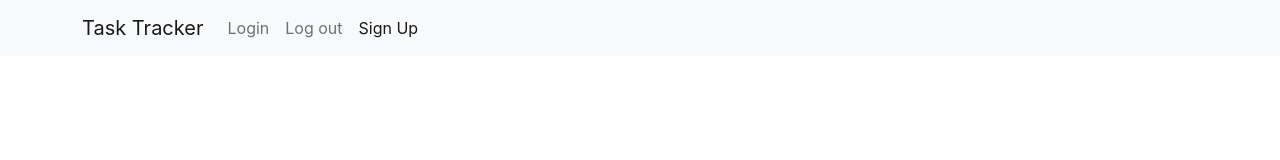
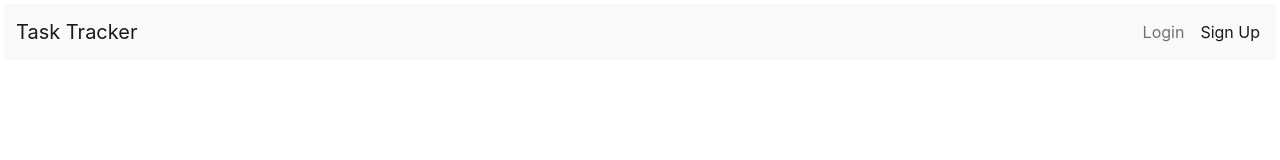
Before and after one commit to n-shen/task-tracker, a React (Create React App) app in the folder frontend/: page /register in a window 1280 px wide. Shown: the top 160 px of the page. Built offline with nearby package versions, Linux system fonts and the light colour scheme.

Commit message:
React: Revised lgoin logic and UI

```diff
--- a/frontend/src/components/Navbar.jsx
+++ b/frontend/src/components/Navbar.jsx
@@ -1,54 +1,53 @@
 import { NavLink } from "react-router-dom";
 import { useLogout } from "../hooks/useLogout";
+import { useAuthContext } from "../hooks/useAuthContext";
 
 const Navbar = () => {
   const { logout } = useLogout();
+  const { user } = useAuthContext();
   const handleLogout = () => {
     logout();
   };
 
   return (
-    <div>
-      <nav className="navbar navbar-expand-lg navbar-light bg-light">
-        <div className="container flex-md-row">
-          <NavLink to="/" key="Home" className="navbar-brand">
-            Task Tracker
-          </NavLink>
-          <button
-            className="navbar-toggler"
-            type="button"
-            data-toggle="collapse"
-            data-target="#navbarSupportedContent"
-            aria-controls="navbarSupportedContent"
-            aria-expanded="false"
-            aria-label="Toggle navigation"
-          >
-            <span className="navbar-toggler-icon"></span>
-          </button>
-          <div className="collapse navbar-collapse" id="navbarSupportedContent">
-            <ul className="navbar-nav mr-auto">
+    <div className="p-1">
+      <nav className="navbar navbar-expand navbar-light bg-light justify-content-between p-lg-2">
+        <NavLink to="/" key="Home" className="navbar-brand p-1">
+          Task Tracker
+        </NavLink>
+
+        {user && <span>{user && <div>Hi, {user.user}!</div>}</span>}
+        <div className="my-2 my-lg-0">
+          <ul className="navbar-nav">
+            {user && (
+              <li className="nav-item active">
+                <NavLink
+                  to="/login"
+                  key="Logout"
+                  onClick={handleLogout}
+                  className="btn btn-outline-dark"
+                >
+                  Log out
+                </NavLink>
+              </li>
+            )}
+
+            {!user && (
               <li className="nav-item active">
                 <NavLink to="/login" key="Login" className="nav-link">
                   Login
                 </NavLink>
               </li>
-              <li className="nav-item active">
-                <NavLink
-                  to="/login"
-                  key="Logout"
-                  onClick={handleLogout}
-                  className="nav-link"
-                >
-                  Log out
-                </NavLink>
-              </li>
+            )}
+
+            {!user && (
               <li className="nav-item active">
                 <NavLink to="/register" key="Register" className="nav-link">
                   Sign Up
                 </NavLink>
               </li>
-            </ul>
-          </div>
+            )}
+          </ul>
         </div>
       </nav>
     </div>
--- a/frontend/src/contexts/AuthContext.js
+++ b/frontend/src/contexts/AuthContext.js
@@ -1,6 +1,7 @@
-import { createContext, useReducer } from "react";
+import { createContext, useReducer, useEffect } from "react";
 export const AuthContext = createContext();
 
+// baseURL: "http://localhost:8080/api/v1",
 const shared_info = {
   baseURL: "http://192.168.1.48:8080/api/v1",
 };
@@ -19,6 +20,12 @@ export const authReducer = (state, action) => {
 export const AuthContextProvider = ({ children }) => {
   const [state, dispatch] = useReducer(authReducer, { user: null });
 
+  useEffect(() => {
+    const user = JSON.parse(localStorage.getItem("token"));
+    if (user) {
+      dispatch({ type: "LOGIN", payload: user });
+    }
+  }, []);
   console.log("AuthContext state:", state);
 
   return (
--- a/frontend/src/pages/Login.jsx
+++ b/frontend/src/pages/Login.jsx
@@ -77,7 +77,6 @@ function Login() {
                   Login
                 </button>
               </div>
-
               <div className="text-center text-md-start mt-2">
                 <NavLink
                   to="/"
@@ -87,7 +86,6 @@ function Login() {
                   Forgot password?
                 </NavLink>
               </div>
-
               {error && (
                 <div className="alert alert-danger mt-4" role="alert">
                   {error}
--- a/frontend/src/pages/Register.jsx
+++ b/frontend/src/pages/Register.jsx
@@ -52,11 +52,6 @@ function Register() {
       justifyContent="center"
       style={{ minHeight: "85vh" }}
     >
-      {error && (
-        <div className="alert alert-danger" role="alert">
-          {error}
-        </div>
-      )}
       <Grid item xs={6} width={"100vw"} height={"100vh"}>
         <MDBContainer fluid className="p-3 my-5 h-custom">
           <MDBRow>
@@ -106,6 +101,11 @@ function Register() {
                 >
                   Register
                 </button>
+                {error && (
+                  <div className="alert alert-danger mt-4" role="alert">
+                    {error}
+                  </div>
+                )}
               </div>
             </MDBCol>
           </MDBRow>
```
Also changed, not shown: 2 other files (tests, documents, lock files or other folders).
